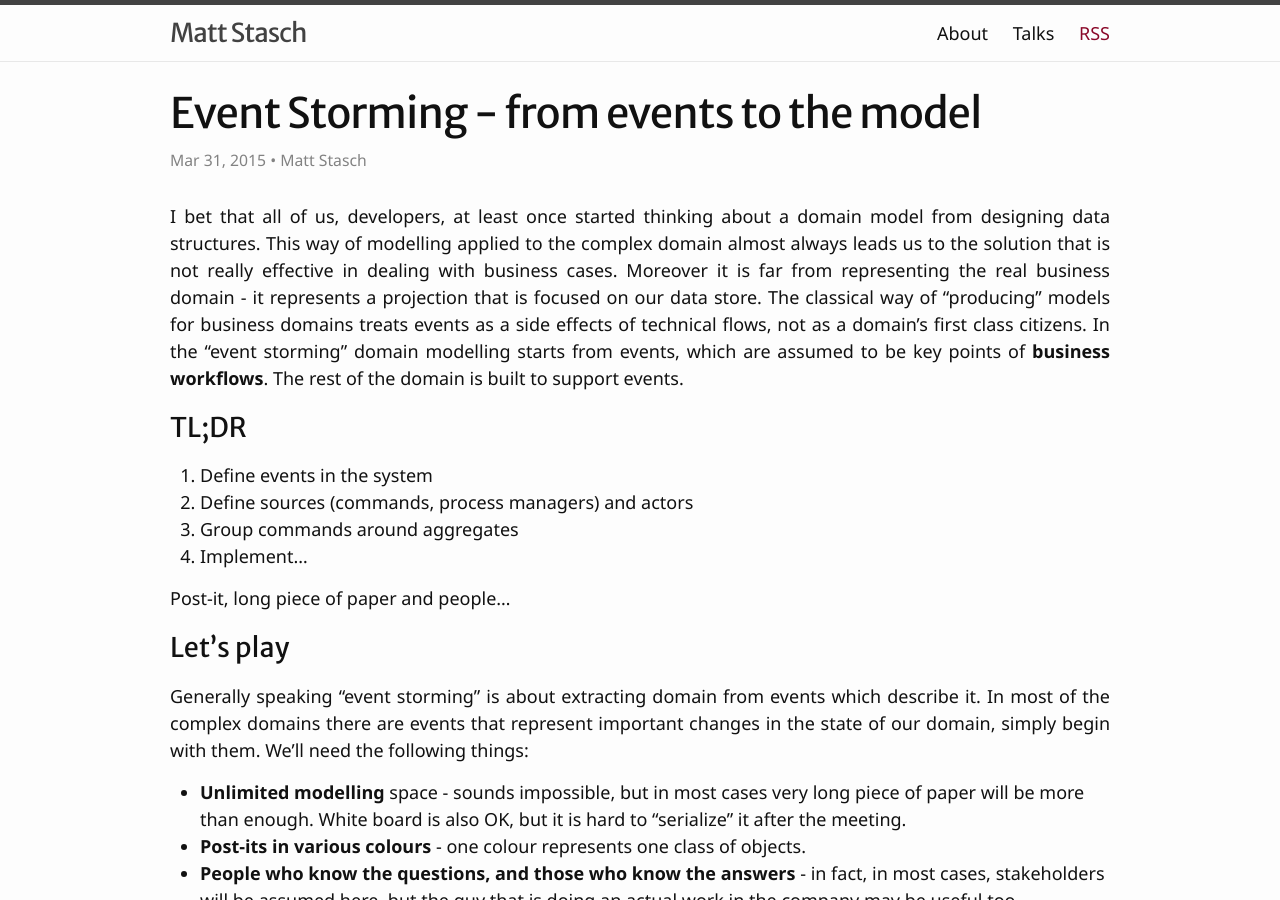
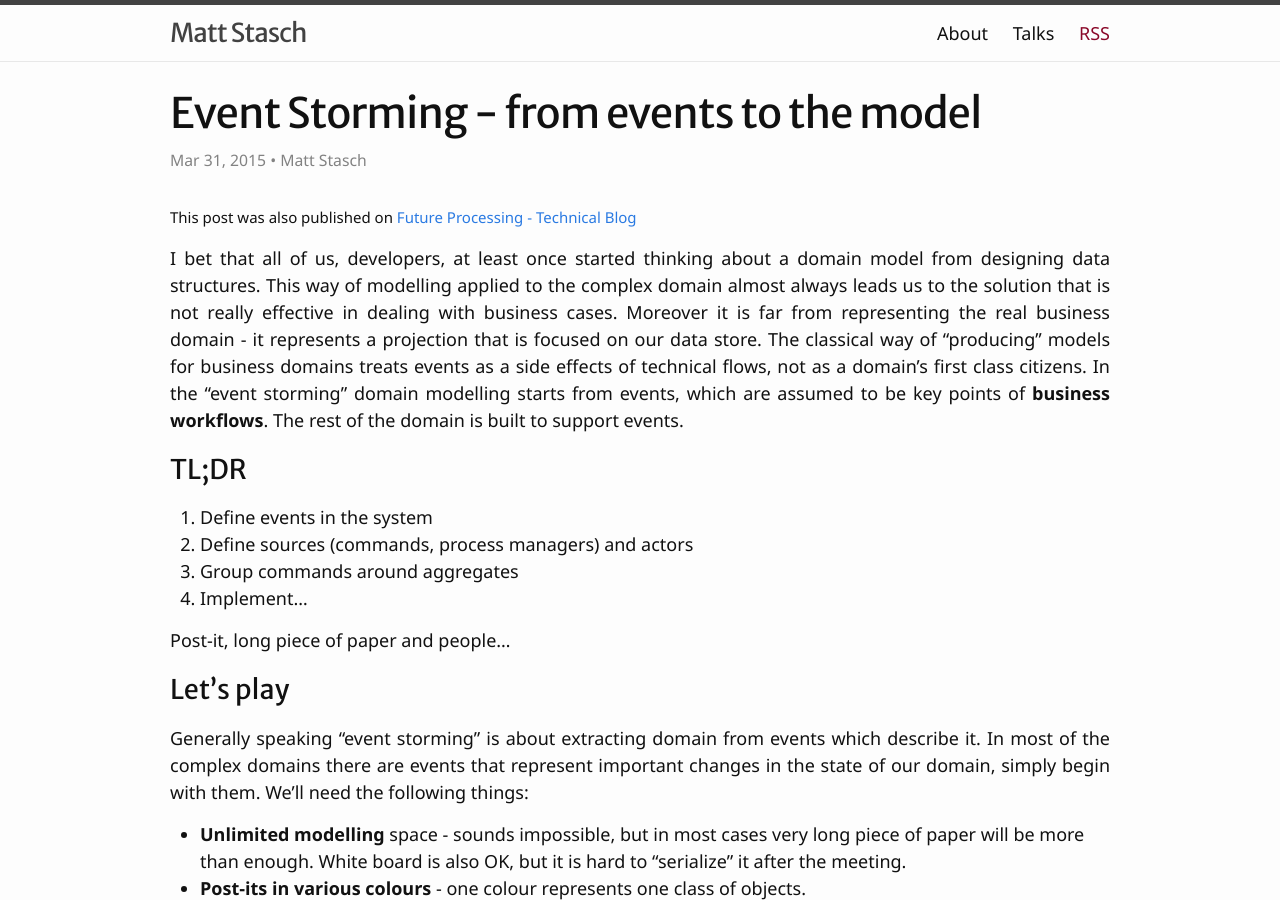
Before and after one commit to mat3u/mat3u.github.io, a Jekyll site: the page built from _posts/2015-03-31-event-storming-from-events-to-the-model.md, in a window 1280 px wide and 900 px high. Built offline with Jekyll 4.4.1, drawn with Linux system fonts in a browser that asks for light colours; comment, search, counter and statistics services are not loaded.

Commit message:
Event Storming post: added info about FP Technical Blog

```diff
--- a/_posts/2015-03-31-event-storming-from-events-to-the-model.md
+++ b/_posts/2015-03-31-event-storming-from-events-to-the-model.md
@@ -4,6 +4,10 @@ title: Event Storming - from events to the model
 categories: ["Event Storming", "DDD", Modelling]
 date: 2015-03-31 22:34
 ---
+
+<small>This post was also published on [Future Processing - Technical Blog](http://www.future-processing.pl/blog/event-storming-from-events-to-the-model-2/)</small>
+
+<!--skip-->
 
 I bet that all of us, developers, at least once started thinking about a domain model from designing data structures. This way of modelling applied to the complex domain almost always leads us to the solution that is not really effective in dealing with business cases. Moreover it is far from representing the real business domain - it represents a projection that is focused on our data store. The classical way of "producing" models for business domains treats events as a side effects of technical flows, not as a domain's first class citizens. In the "event storming" domain modelling starts from events, which are assumed to be key points of **business workflows**. The rest of the domain is built to support events.
 
```
